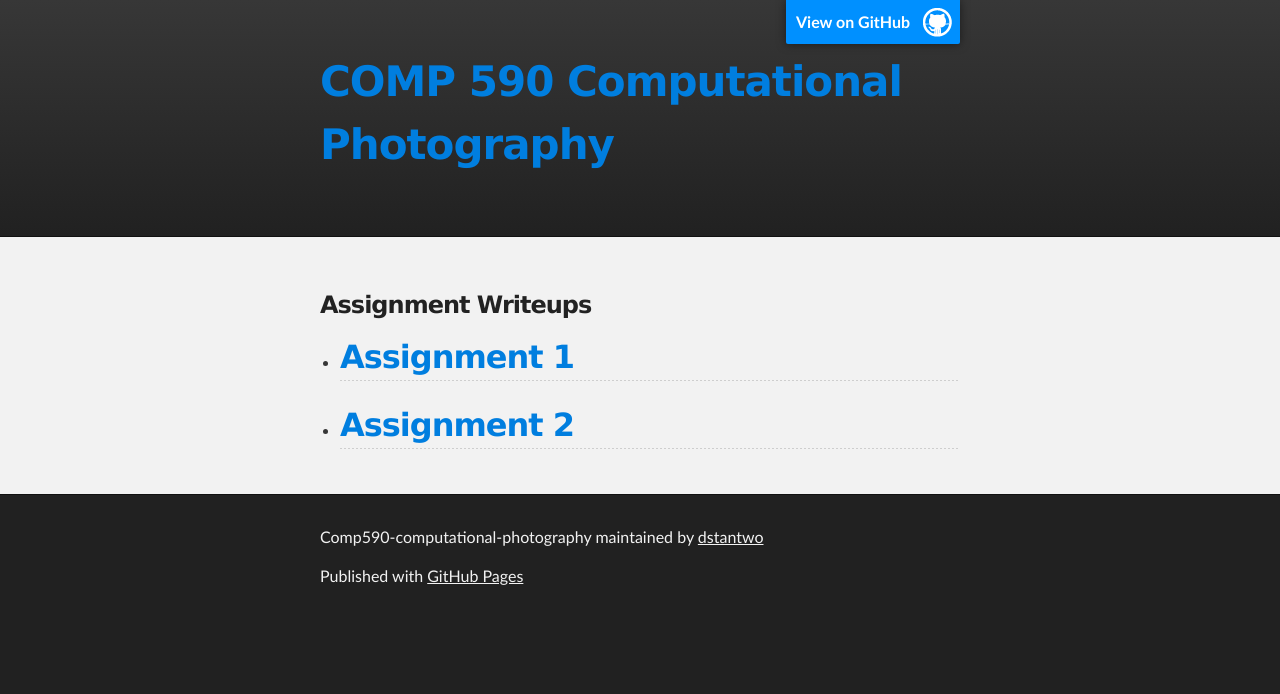
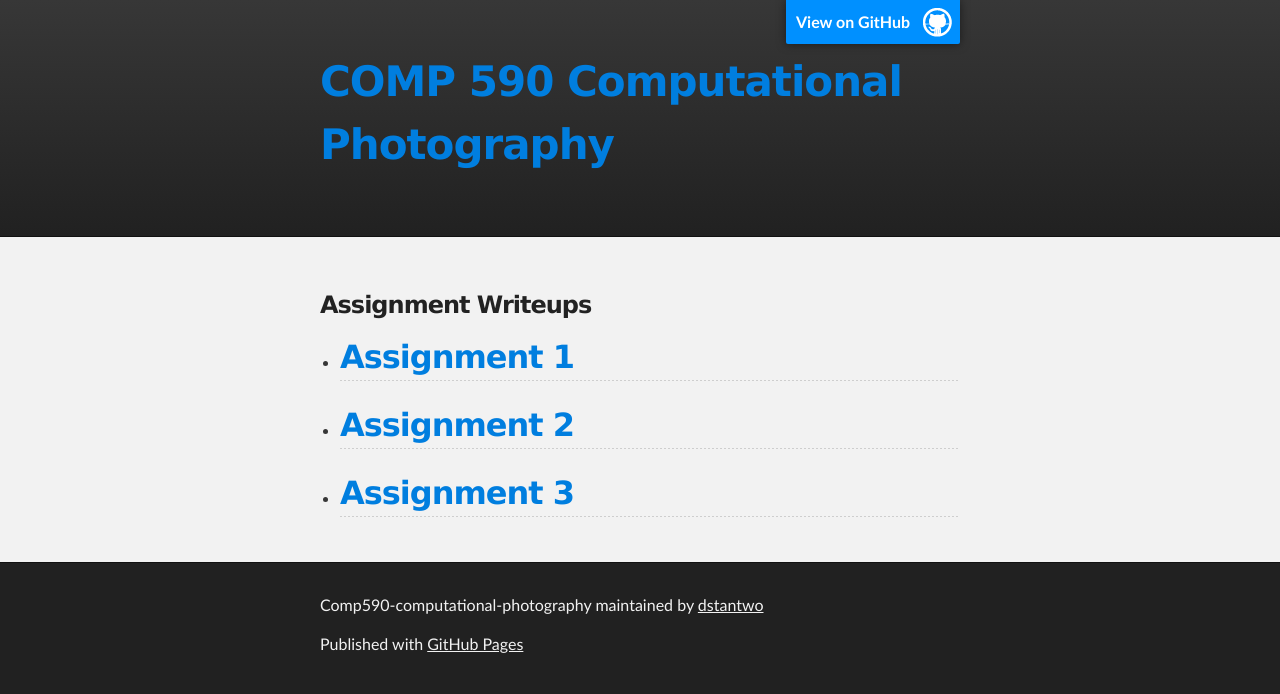
Before and after one commit to amitvasz/COMP590-Computational-Photography, a plain HTML site: page index.html in a window 1280 px wide. Drawn offline with Linux system fonts and the light colour scheme.

Commit message:
update index.html

```diff
--- a/index.html
+++ b/index.html
@@ -37,6 +37,9 @@
     <li>
         <h2><a href="http://dstantwo.github.io/COMP590-Computational-Photography/assignment2.html" class="user-mention">Assignment 2</a></h2>
     </li>
+    <li>
+        <h2><a href="http://dstantwo.github.io/COMP590-Computational-Photography/assignment3.html" class="user-mention">Assignment 3</a></h2>
+    </li>
 </ul>
 
 
```
